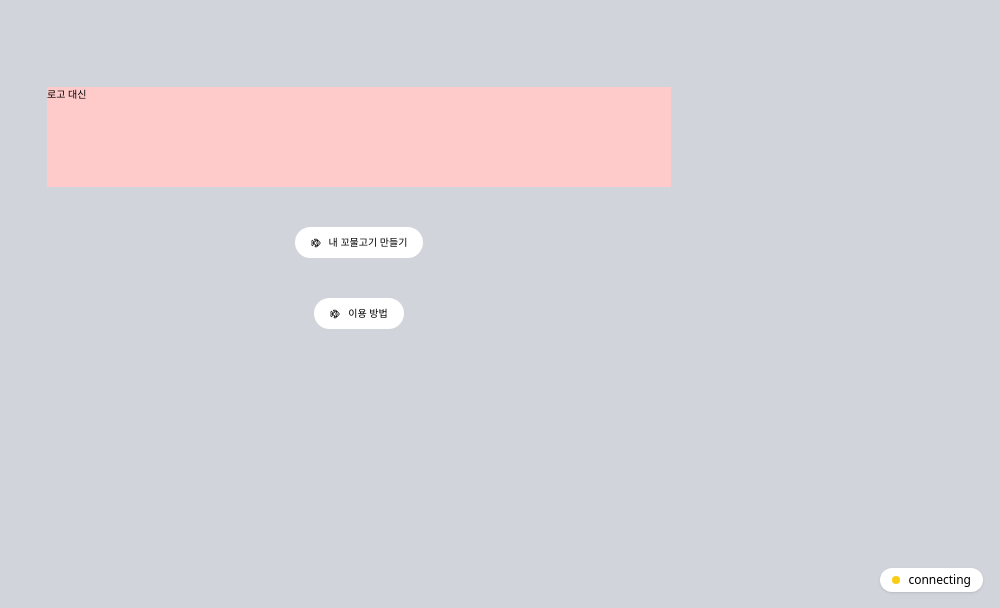
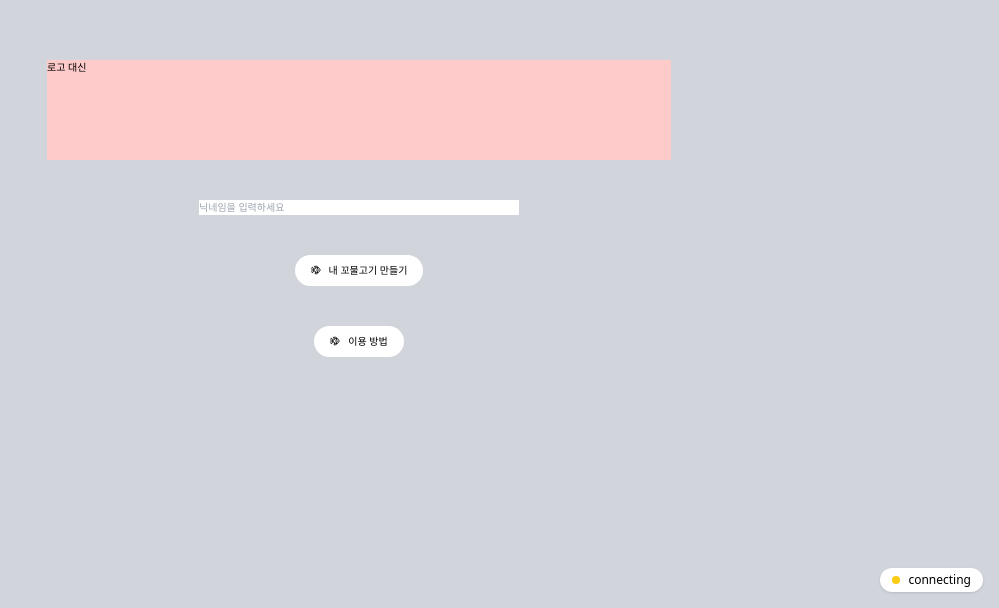
Before and after one commit to joyeeon/GGomulgogi_web, a React (Vite) app: page / in a window 1280 px wide. Shown: the part 192-800 px from the top of the page, without its empty margins (281-1280 px from the left). Built offline with nearby package versions, Linux system fonts and the light colour scheme; no server answers.

Commit message:
feat:닉네임 입력 및 전달 추가

```diff
--- a/package.json
+++ b/package.json
@@ -19,7 +19,8 @@
     "react-icons": "^5.7.0",
     "react-modal": "^3.16.3",
     "react-router-dom": "^7.18.1",
-    "three": "^0.185.1"
+    "three": "^0.185.1",
+    "zustand": "^5.0.14"
   },
   "devDependencies": {
     "@eslint/js": "^9.9.0",
--- a/src/pages/Drawpage.jsx
+++ b/src/pages/Drawpage.jsx
@@ -22,9 +22,10 @@ const Drawpage = () => {
         setSocket(ws);
         return () => { ws.close(); };
 
-    }, []); //한 번만 실행되도록
+    }, []); //한 번만 실행되도록v
 
     var imageData = {
+        nickname: localStorage.getItem("nickname"),
         type: "image",
         image_file: image.image_file,
     }
--- a/src/pages/Homepage.jsx
+++ b/src/pages/Homepage.jsx
@@ -1,11 +1,27 @@
 import { LuFish } from "react-icons/lu";
 import {useNavigate} from "react-router-dom";
 import Modalcomponent from "../components/Modal";
-import { useState } from "react";
+import { useState , useEffect} from "react";
 
 const Homepage = () => {
     const navigate = useNavigate();
     const [isModalOpen, setIsModalOpen] = useState(false);
+    const [nickname, setNickname] = useState("");
+
+    useEffect(() => {
+        const storedNickname = localStorage.getItem("nickname");
+        if (storedNickname) {
+            setNickname(storedNickname);
+        }
+    }, []);
+
+    const handleNicknameChange = (event) =>{
+        setNickname(event.target.value);
+    };
+
+    const handleSave = () =>{
+        localStorage.setItem("nickname", nickname);
+    };
 
     const openModal = () => {
         setIsModalOpen(true);
@@ -19,9 +35,18 @@ const Homepage = () => {
         <div className="page">
         <div className = "w-[50%] h-[100px] bg-red-200">   로고 대신</div>
 
+        <input type="text" placeholder="닉네임을 입력하세요"
+        className="w-full max-w-xs mt-10 input input-bordered"
+        value={nickname}
+        onChange={handleNicknameChange}
+        />
 
         <button className="mt-10 btn"
-        onClick={() => navigate("/draw")}>
+        onClick={() =>
+        {
+            handleSave();
+            navigate("/draw");
+        }} >
             <LuFish/>
             <span>내 꼬물고기 만들기</span>
         </button>
```
Also changed, not shown: 1 other file (tests, documents, lock files or other folders).
